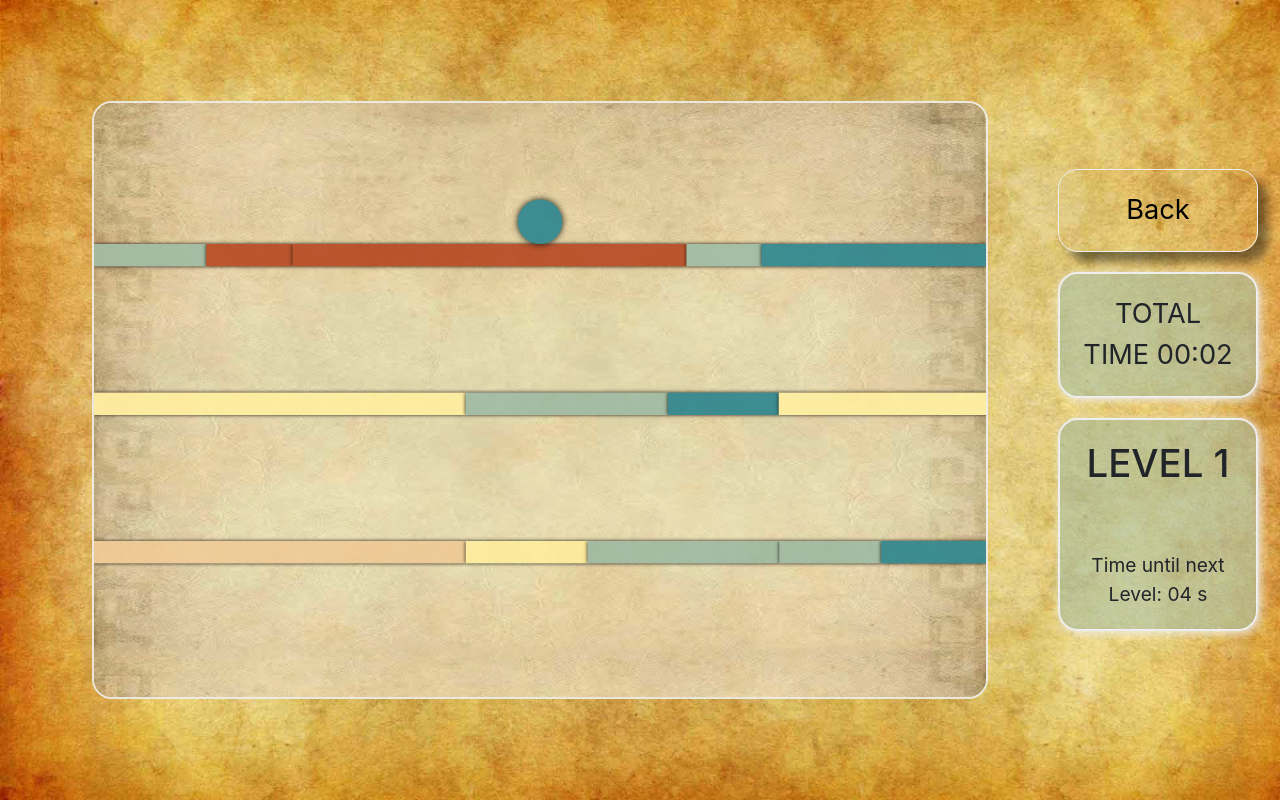
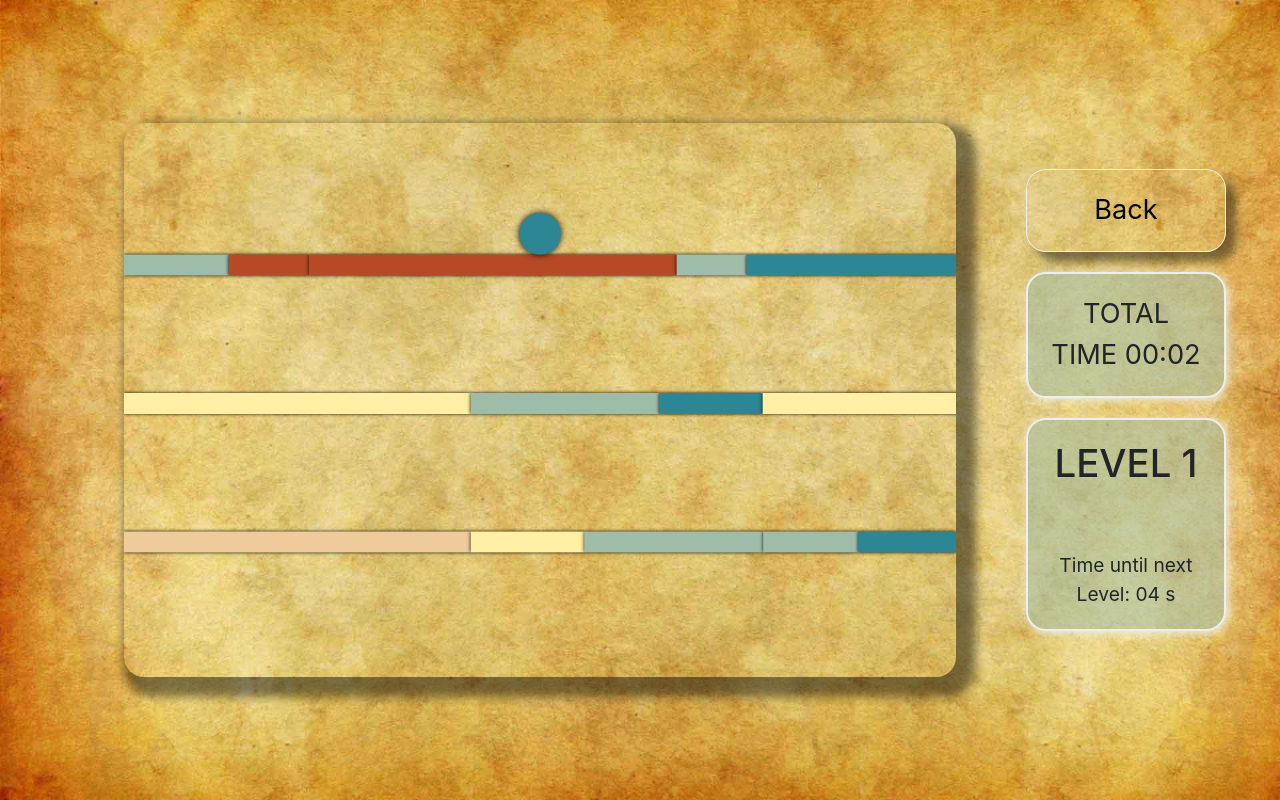
Before and after one commit to MattStaudinger/game-color-run, a plain HTML site: page index.html in a window 1280 px wide. Both pictures are taken after a click on the link "New Game". Drawn offline with nearby package versions, Linux system fonts and the light colour scheme.

Commit message:
Add big of ball and new design

```diff
--- a/js/background.js
+++ b/js/background.js
@@ -19,17 +19,17 @@ class Background {
     this.y -= this.speed;
   }
   draw() {
-    this.ctx.save();
-    for (var i = 0; this.y + i * this.img.height < this.ctx.canvas.height; i++) {
-      this.ctx.drawImage(
-        this.img,
-        0,
-        this.y + i * this.img.height,
-        this.width,
-        this.img.height
-      );
-      this.ctx.restore();
-    }
+    // this.ctx.save();
+    // for (var i = 0; this.y + i * this.img.height < this.ctx.canvas.height; i++) {
+    //   this.ctx.drawImage(
+    //     this.img,
+    //     0,
+    //     this.y + i * this.img.height,
+    //     this.width,
+    //     this.img.height
+    //   );
+    //   this.ctx.restore();
+    // }
   }
 
   reset() {
--- a/js/brick.js
+++ b/js/brick.js
@@ -10,6 +10,7 @@ class Brick{
   }
   draw() {
     this.ctx.save();
+    this.ctx.globalAlpha=1;
     this.ctx.fillStyle = this.color
     this.ctx.shadowBlur = 5;
     this.ctx.shadowColor = "black";
--- a/js/main.js
+++ b/js/main.js
@@ -25,6 +25,7 @@ var currentInterval = 0;
 var level = 1;
 var intervalID;
 var playerAmount = 1;
+var isNewDate = true;
 
 //var enemies = [];
 
@@ -49,7 +50,9 @@ function resetEverything() {
   currenCountdownSecond = 0;
   currentInterval = 0;
   level = 1;
-  var playerAmount = 1;
+  playerAmount = 1;
+  isNewDate = true;
+
 
 }
 
@@ -101,6 +104,7 @@ function startGame() {
   obstacleCreation((canvasHeight / 4) * 3 + 200);
   var mainDate = new Date();
   var dateStaticForCountdownInterval = new Date();
+  var secondsInterval
   intervalID = setInterval(() => {
     update();
     drawEverything();
@@ -112,6 +116,7 @@ function startGame() {
     }
 
     var dateInterval = new Date();
+   // isNewDate ?  dateInterval.setSeconds(0) : isNewDate = false;
     var dateIntervalForCountdown = new Date();
 
     //Changing color of Button
@@ -134,8 +139,6 @@ function startGame() {
       dateStaticForCountdownInterval = new Date();
       dateIntervalForCountdown = new Date();
       bg.speed += 0.4;
-      timerText.style.backgroundColor = "#B64926";
-
       level++;
     }
 
@@ -148,12 +151,12 @@ function startGame() {
       twoDigitsNumber(
         secondsUntilNewLevel +
           dateStaticForCountdownInterval.getSeconds() -
-          dateInterval.getSeconds()
+          dateIntervalForCountdown.getSeconds()
       ) +
       " s";
 
     timer.innerText = "TOTAL TIME "+ convertToMinutesAndSeconds(
-      dateInterval.getSeconds() - mainDate.getSeconds()
+      dateInterval.getSeconds()  - mainDate.getSeconds()
     );
   }, 1000 / 100);
 }
@@ -173,9 +176,9 @@ function twoDigitsNumber(value) {
 function update() {
   obstacleCreation(canvasHeight);
   //filter elements outside of the canvas
-  obstacles.filter(el => {
-    return el.y + brickHeight < 0 ? false : true;
-  });
+  // obstacles.filter(el => {
+  //   return el.y + brickHeight < 0 ? false : true;
+  // });
 
   scrollAmount += bg.speed;
   obstacles.forEach(el => {
@@ -247,6 +250,15 @@ function obstacleCreation(obstacleY) {
     isNewLine = true;
     scrollAmount = 0;
   } else isNewLine = false;
+
+
+  //old lines will be deleted
+  obstacles.forEach(el => {
+    if (el.y + brickHeight < 0) obstaclesOverCanvasIndex++;
+  });
+  for (let brickLine = 0; brickLine < obstaclesOverCanvasIndex; brickLine++) {
+    obstacles.shift();
+  }
 
   //the random width will be created and pushed inside the obstacles-array
   if (isNewLine) {
--- a/js/player.js
+++ b/js/player.js
@@ -19,6 +19,7 @@ class Player {
 
   draw() {
     this.ctx.save();
+    this.ctx.globalAlpha=1;
     this.ctx.fillStyle = this.color;
     this.ctx.shadowBlur = 10;
     this.ctx.shadowColor = "black";
@@ -31,29 +32,31 @@ class Player {
 
   checkBoundaries() {
     // to fix a "bug" where the player is stuck because he moved too fast in between bricks
-    if (this.isFalling && this.fallingCounter < 23) {
+    if (this.isFalling && this.fallingCounter < 15) {
       this.fallingCounter++;
       return;
     } else {
       //Check for color
-      obstacles.forEach(el => {
+      for (let brick = 0; brick < obstacles.length; brick++) {
         if (
-          this.x >= el.x &&
-          this.x <= el.width + el.x &&
-          this.y + this.radius >= el.y &&
-          this.y <= el.height + el.y
+          this.x >= obstacles[brick].x &&
+          this.x <= obstacles[brick].width + obstacles[brick].x &&
+          this.y + this.radius >= obstacles[brick].y &&
+          this.y <= obstacles[brick].height + obstacles[brick].y
         ) {
           this.isFalling = false;
-          if (Object.values(el).indexOf(this.color) > -1) {
-            el.width = 0;
+          if (Object.values(obstacles[brick]).indexOf(this.color) > -1) {
             this.isFalling = true;
+            obstacles[brick].width = 0;
             this.fallingCounter = 0;
           }
 
           this.speedY = -bg.speed;
-          if (this.isFalling) this.speedY = 6;
+          if (this.isFalling) this.speedY = 4;
+          break;
+
         }
-      });
+      };
 
       //X-Coordinate
       if (this.x > this.width - this.radius - 12 && this.movement === "right")
@@ -63,6 +66,7 @@ class Player {
       //check for Game-Stop
       if (this.y - this.radius / 2 < 0) {
         this.stop = true;
+        console.log(this.isFalling)
       }
     }
   }
--- a/style.css
+++ b/style.css
@@ -34,13 +34,13 @@ body h1 {
   align-self: center;
 }
 canvas {
-  max-height: 90vh;
-  max-width: 70%;
+  max-height: 85vh;
+  max-width: 65%;
   margin-right: 10vw;
-  border: 2px solid #eee;
   border-radius: 20px;
-  opacity: 0.9;
   margin: 70px;
+  border-radius: 20px;
+  box-shadow: 10px 10px 10px 10px rgba(0, 0, 0, 0.459);
 }
 
 .game-btn {
@@ -52,7 +52,7 @@ canvas {
   /* background-color: #EFCB9B; */
   border-radius: 20px;
   box-sizing: border-box;
-  box-shadow: 10px 10px 10px 0 rgba(0, 0, 0, 0.459);
+  box-shadow: 10px 10px 10px  rgba(0, 0, 0, 0.459);
   /* margin: 50px 5% 0 5%; */
   padding: 20px;
   width: 200px;
```
Also changed, not shown: index.html (+9 -8 lines).
